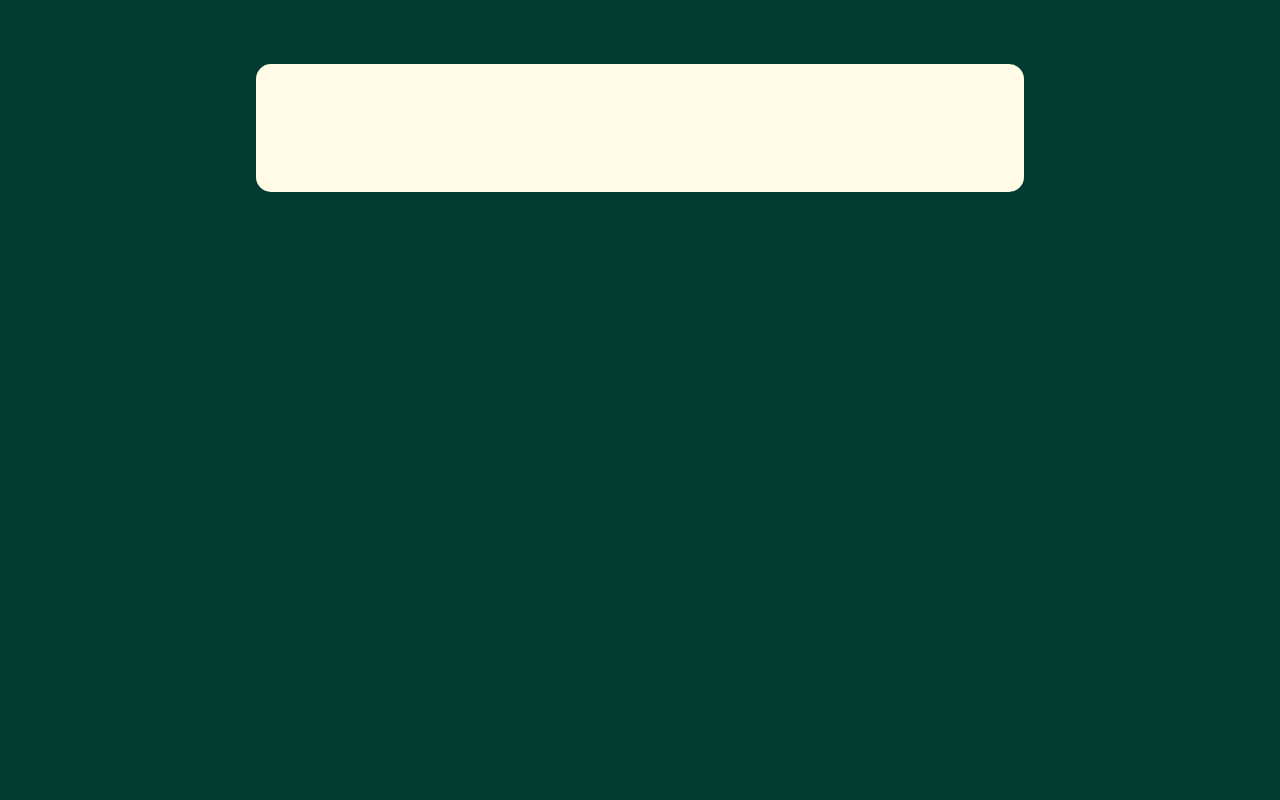
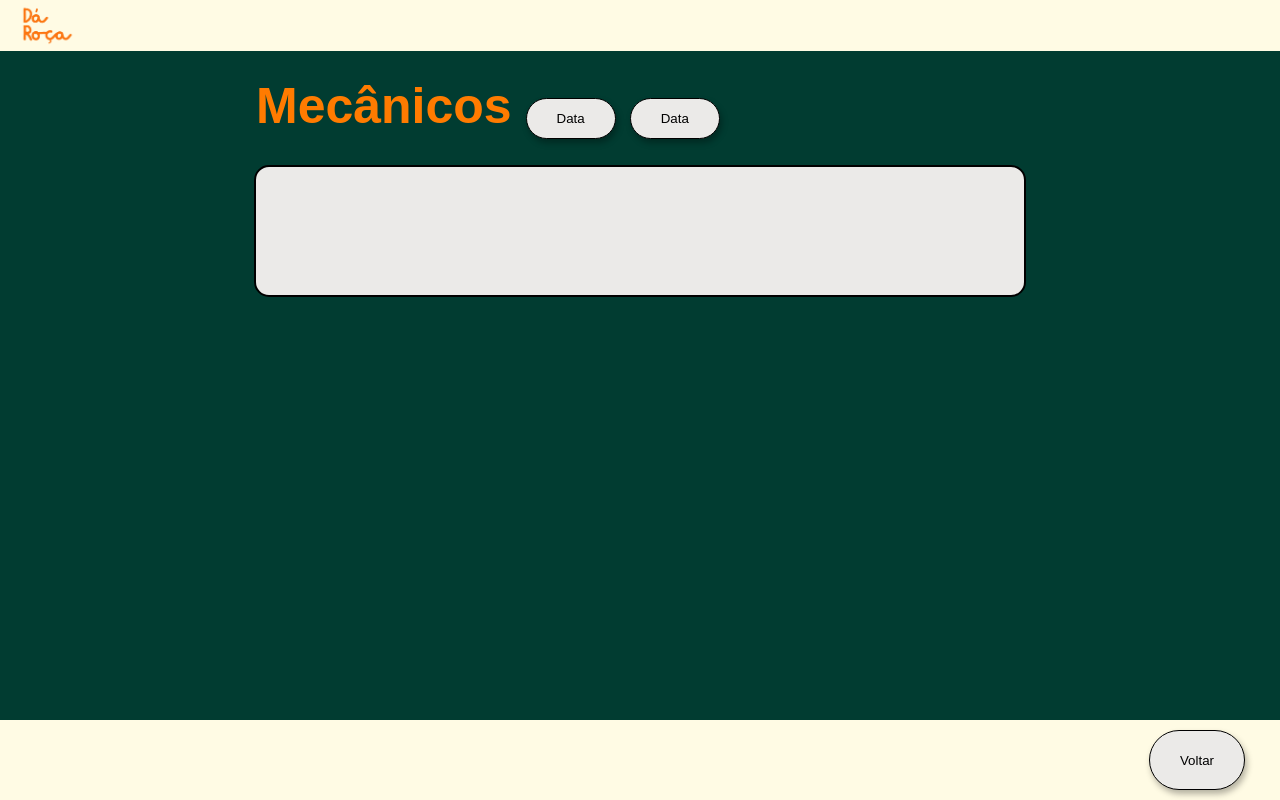
Before and after one commit to mariwgh/DaRoca-V2, a plain HTML site: page program/tela do mecânico/tela-do-mecanico.html in a window 1280 px wide. Drawn offline with Linux system fonts and the light colour scheme; files whose address does not match are found by name.

Commit message:
tela mecanico 1.0

```diff
--- a/program/estilo.css
+++ b/program/estilo.css
@@ -50,6 +50,9 @@ td:nth-child(odd), th:nth-child(odd) {
 }
 
 footer {
+    bottom: 0;
+    position: fixed;
+    width: 100%;
     display: flex;
     justify-content: flex-end; /* Alinha os botões ao canto direito */
     background-color: #FFFBE4;
@@ -108,8 +111,31 @@ footer button {
     padding: 5%;
     margin-left: auto;
     margin-right: auto;
-    margin-top: 5%;
+    margin-top: 2%;
     width: 50%;
     border-radius: 15px;
-    background: #FFFBE4;
+    background-color: #ebeae8;
+    border: solid 2px black;
+    font-family: 'Special Elite', sans-serif;
 }
+
+#titulo-mecanico {
+    color: rgb(255, 123, 0);
+    padding-left: 20%;
+    padding-top: 2%;
+    font-family: 'BebasNeueRegular', sans-serif;
+    font-size: 50px;
+}
+
+#butaoMecanico {
+    padding: 30px;
+    padding-top: 12px;
+    padding-bottom: 12px;
+    border: 1.5px solid black;
+    border-radius: 40px;
+    font-family: 'Special Elite', sans-serif;
+    /* sombra do button */
+    box-shadow: 2px 4px 6px rgba(0, 0, 0, 0.3);
+    transition: box-shadow 0.3s ease;
+    background-color: #ebeae8;
+}
--- a/program/tela do mecânico/tela-do-mecanico.html
+++ b/program/tela do mecânico/tela-do-mecanico.html
@@ -7,7 +7,21 @@
     <link rel="stylesheet" href="../estilo.css">
 </head>
 <body>
+    <header>
+        <img src="../../documents/daroca logo.png" id="logo">
+    </header>
+
+    <div id="titulo-mecanico">
+        <b>Mecânicos</b>
+        <button type="button" id="butaoMecanico">Data</button>
+        <button type="button" id="butaoMecanico">Data</button>
+    </div>
+
     <div id="mecanico"></div>
+
+    <footer>
+        <button type="button" id="butaoMecanico">Voltar</button>
+    </footer>
 
     <script src="tela-principal-funcional.js"></script>
 </body>
```
Also changed, not shown: program/tela do mecânico/tela-do-mecanico-funcional.js (+22 -15 lines).
